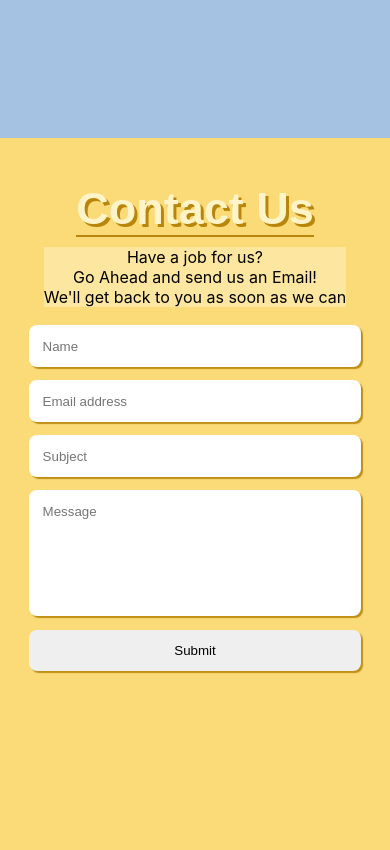
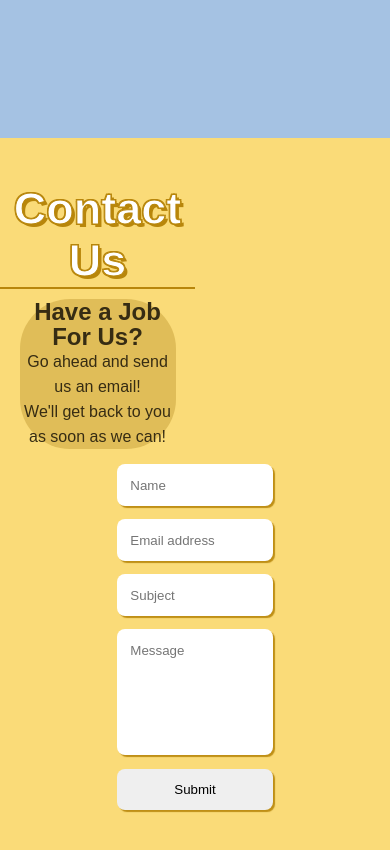
Before and after one commit to MomentaiBro/CarlaniWebApp, a React (Create React App) app: page / in a window 390 px wide. Shown: the part 5320-6170 px from the top of the page. Built offline with nearby package versions, Linux system fonts and the light colour scheme; the HTML template or start-up script is replaced by a standard one.

Commit message:
updating responsive layouts

```diff
--- a/src/components/Contact.js
+++ b/src/components/Contact.js
@@ -12,9 +12,12 @@ const Contact = () => {
             <div className={style.contact_H1}>
                 <h1>Contact Us</h1>
                 <div className={style.contact_box}>
-                    <p>Have a job for us?
-                        <br/> Go Ahead and send us an Email!
-                        <br/> We'll get back to you as soon as we can </p>
+                    <div>
+                        <h2 id="contact_">Have a Job For Us?</h2>
+                        <p>Go ahead and send us an email!
+                        <br/> We'll get back to you as soon as we can!</p>
+                    </div>
+
                  <img
                     className={style.contactImg}
                     src="carlanilogoant.png"
--- a/src/modules/Contact.module.css
+++ b/src/modules/Contact.module.css
@@ -4,10 +4,11 @@
   justify-content: space-evenly;
   background-color: var(--yellow);
   /* max-height: 500px; */
+  font-family: "Arial";
 }
 
 .contact_H1 {
-  justify-content: space-evenly;
+  justify-content: center;
   display: flex;
   flex-direction: column;
   align-items: center;
@@ -17,22 +18,42 @@
 .contact_box {
   display: flex;
   flex-direction: row-reverse;
-  justify-content: center;
+  justify-content: space-evenly;
   align-items: center;
-  background: rgba(255, 244, 220, 0.4);
+  background: rgba(163, 121, 15, 0.3);
+  line-height: 35px;
+  width: 80%;
+  height: 70%;
+  border-radius: 50px;
+  color: rgb(54, 44, 19);
+  font-size: 1.2em;
 }
 
-.contact_box > p {
-  text-align: center;
+.contact_box > div > h1 {
+  color: whitesmoke;
+
+  -webkit-text-stroke: 1px black;
+  color: white;
+  text-shadow: 3px 3px 0 #000, -1px -1px 0 #000, 1px -1px 0 #000,
+    -1px 1px 0 #000, 1px 1px 0 #000;
+
+  /* -webkit-text-stroke-color: white;
+  -webkit-text-stroke-width: 1px;
+  -webkit-text-fill-color: var(--fuscia); */
 }
 
 .contact_H1 > h1 {
   font-size: 56px;
   text-align: center;
-  color: rgb(255, 244, 200);
-  text-shadow: 3px 3px 0 rgb(184, 134, 11);
-  font-family: "Arial";
   font-weight: 900;
+  margin-bottom: 10px;
+  border-bottom: darkgoldenrod 2px solid;
+
+  -webkit-text-stroke: 1px rgb(184, 134, 11);
+  color: white;
+  text-shadow: 3px 3px 0 rgb(184, 134, 11), -1px -1px 0 rgb(184, 134, 11),
+    1px -1px 0 rgb(184, 134, 11), -1px 1px 0 rgb(184, 134, 11),
+    1px 1px 0 rgb(184, 134, 11);
 }
 
 .contactImg {
@@ -50,7 +71,6 @@ form {
 form input,
 form textarea {
   border: 0;
-
   outline: 0;
   padding: 1em;
   -moz-border-radius: 8px;
@@ -120,6 +140,13 @@ form textarea {
     width: 100%;
   }
 
+  .contact_box {
+    text-align: center;
+    line-height: 25px;
+    height: 150px;
+    font-size: 1.2em;
+  }
+
   .contactImg {
     height: 0px;
   }
@@ -158,4 +185,28 @@ form textarea {
 }
 
 @media (max-width: 1025px) {
+  .contactImg {
+    height: 0;
+  }
+
+  .contact_box {
+    text-align: center;
+    font-size: 1em;
+    /* width: 400px; */
+  }
+
+  .contact_H1 {
+    width: 50vw;
+  }
+
+  form {
+    max-width: 40vw;
+    text-align: center;
+    margin: 2px auto;
+  }
+
+  form textarea {
+    height: 126px;
+    max-width: 100%;
+  }
 }
```
